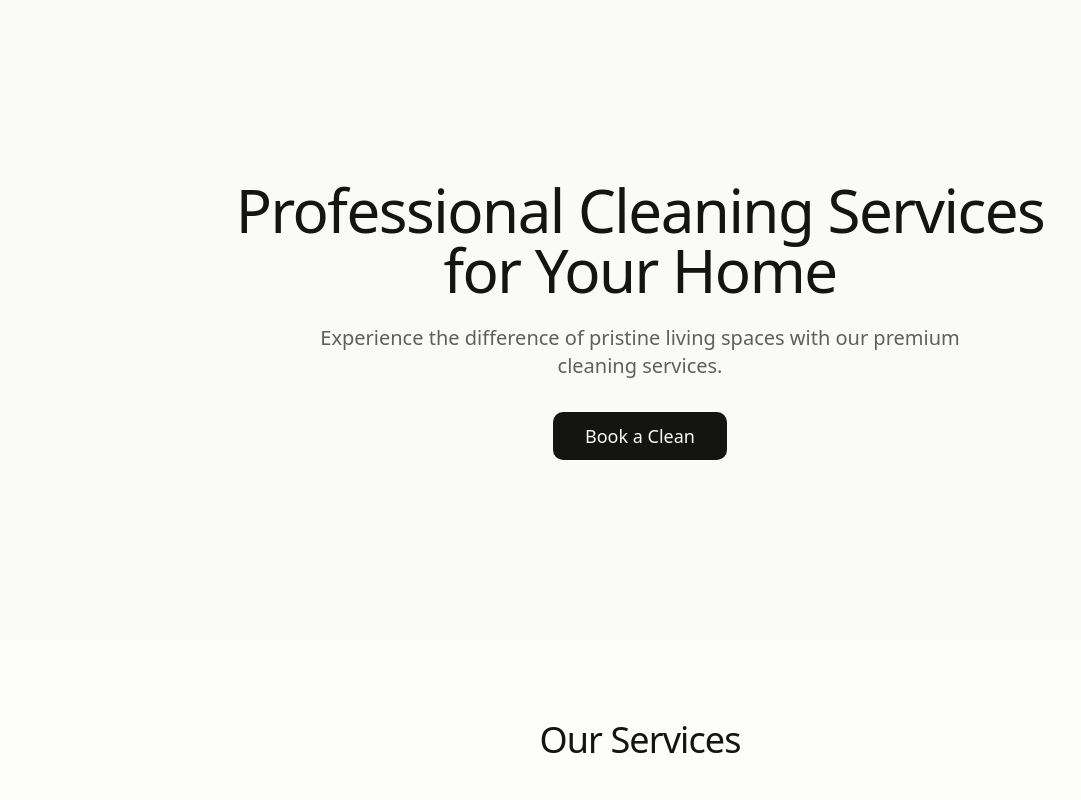
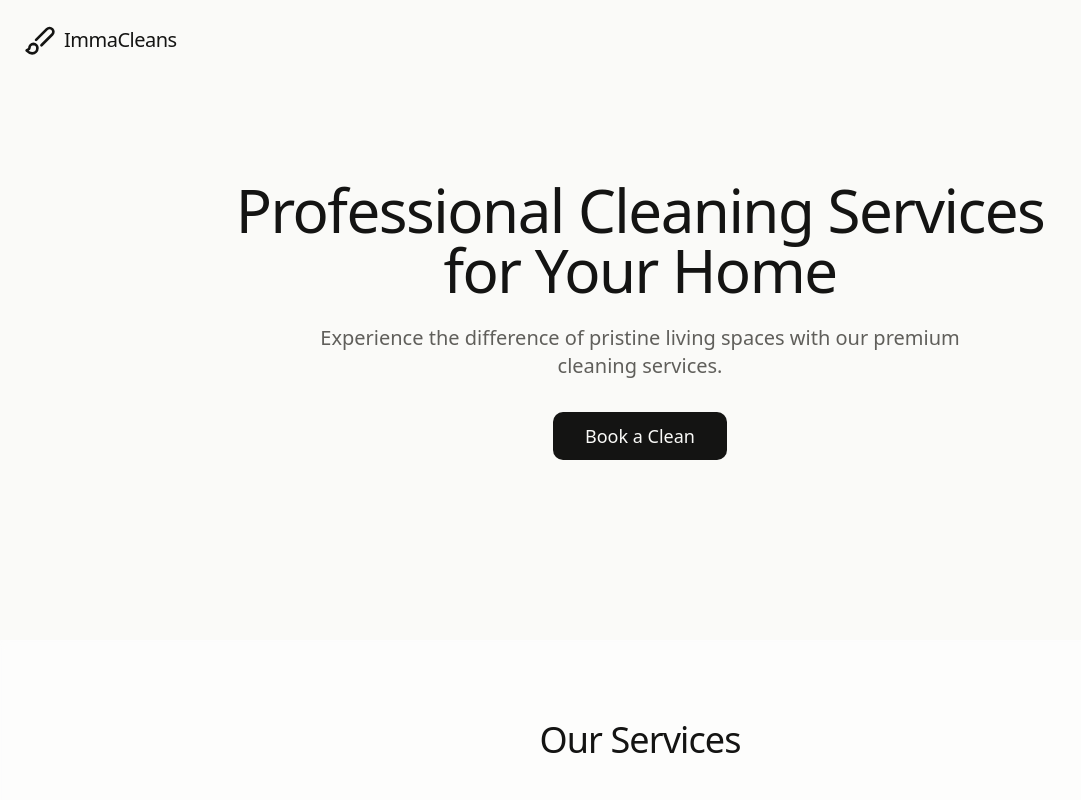
Before and after one commit to nwanne63/immacleans-dev, a React (Vite) app: page / in a window 1280 px wide. Shown: the top 800 px of the page, without its empty margins (0-1081 px from the left). Built offline with nearby package versions, Linux system fonts and the light colour scheme.

Commit message:
Add logo to header
Implemented a logo in the top left corner of the application for improved branding and visual appeal.
[skip gpt_engineer]

```diff
--- a/src/pages/Index.tsx
+++ b/src/pages/Index.tsx
@@ -1,10 +1,15 @@
 import { Hero } from "@/components/Hero";
 import { Services } from "@/components/Services";
 import { Contact } from "@/components/Contact";
+import { Brush } from "lucide-react";
 
 const Index = () => {
   return (
     <div className="min-h-screen bg-background text-foreground">
+      <div className="fixed top-6 left-6 flex items-center gap-2 animate-fade-in">
+        <Brush className="w-8 h-8 text-primary" />
+        <span className="font-light text-xl tracking-tight">ImmaCleans</span>
+      </div>
       <Hero />
       <Services />
       <Contact />
```
